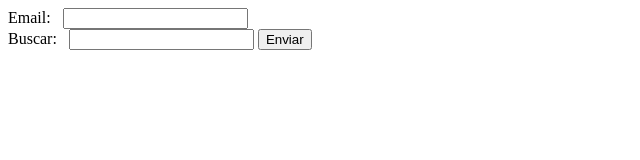
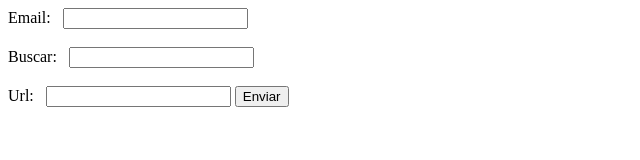
Before and after one commit to rick571z/repo1_remoto, a plain HTML site: page index.html in a window 1280 px wide. Shown: the whole page, without its empty margins (0-640 px from the left). Drawn offline with Linux system fonts and the light colour scheme.

Commit message:
se agrego el compo url al fichero index.html

```diff
--- a/index.html
+++ b/index.html
@@ -14,7 +14,7 @@
         <!--action: es el nombre del formulario-->
         <form action="miformulario" id="miformulaio" method="get">
 
-            Email: &nbsp; <input type="email" name="email" id="email"><br> Buscar: &nbsp; <input type="search" name="buscar" id="buscar">
+            Email: &nbsp; <input type="email" name="email" id="email"><br><br> Buscar: &nbsp; <input type="search" name="buscar" id="buscar"><br><br> Url: &nbsp; <input type="url" name="url" id="url">
             <input type="submit" value="Enviar">
 
         </form>
```
